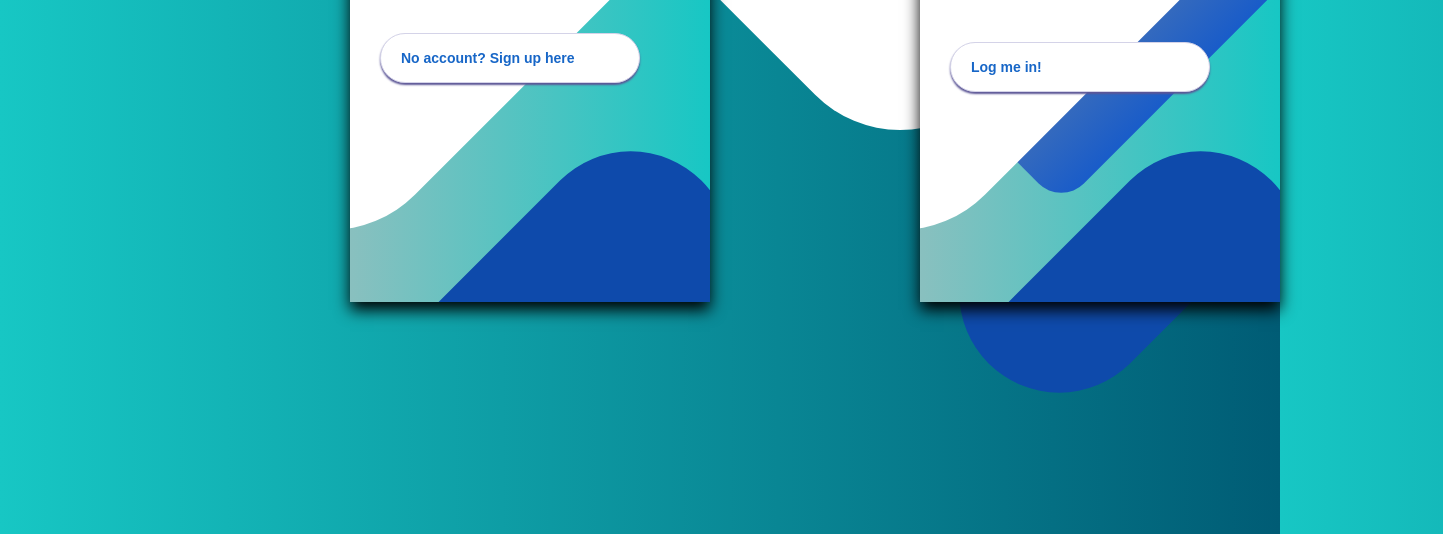
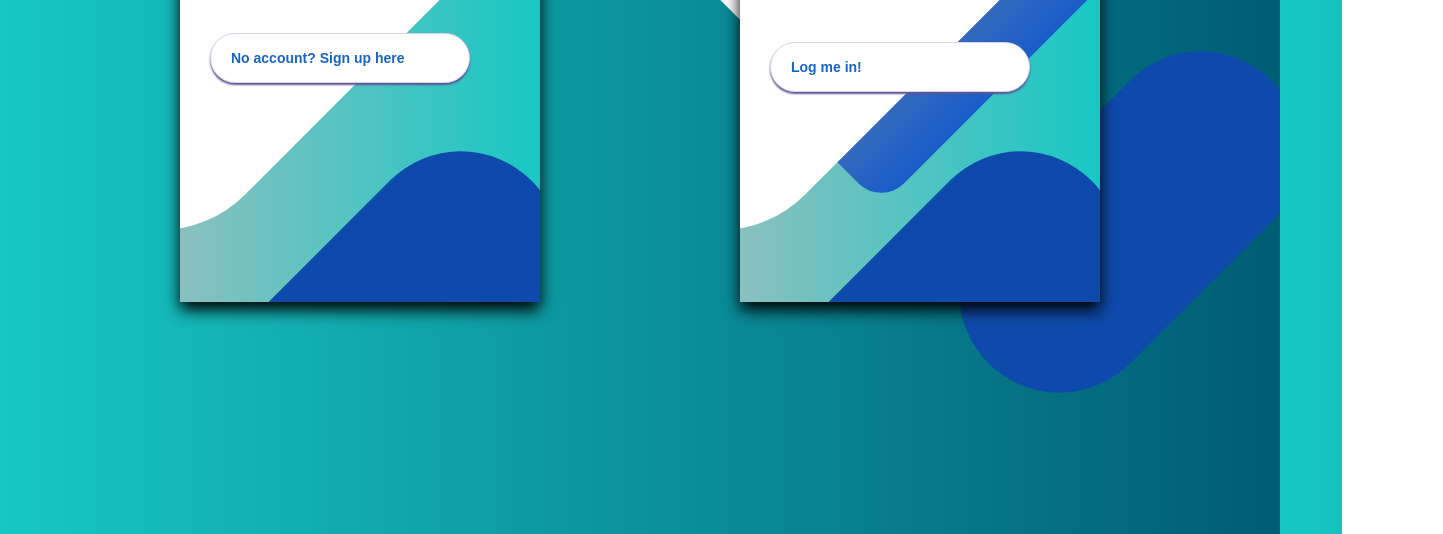
Before and after one commit to madCakes-futureproof/client, a website: page index.html in a window 1280 px wide. Shown: the part 398-932 px from the top of the page, 1443 px wide, since content can reach past the window. Drawn offline with nearby package versions, Linux system fonts and the light colour scheme; no server answers; some icons are missing; a web font is replaced by a local one.

Commit message:
update styling

```diff
--- a/assets/scripts/auth.js
+++ b/assets/scripts/auth.js
@@ -53,7 +53,7 @@ async function login (data) {
                 throw "Unable to authenticate!"
             }
         })
-        .catch(err => alert(err))
+        // .catch(err => alert(err))
 }
 
     document.querySelector(".login").addEventListener("submit", (e) => {
--- a/assets/scripts/main.js
+++ b/assets/scripts/main.js
@@ -153,7 +153,7 @@ function updateStreak(streak) {
 
                 console.log(data);
             })
-            .catch(err => alert("Ooops! Couldn`t update!"))
+            // .catch(err => alert("Ooops! Couldn`t update!"))
         }
 
 async function deleteHabit() {
--- a/assets/styles/styles.css
+++ b/assets/styles/styles.css
@@ -118,15 +118,19 @@ h3 {
 	border-radius: 120px 120px 120px 120px;
 }
 
-
-/* right-hand container */
-
 .container {
 	display: flex;
 	align-items: center;
-	justify-content: right;
+	justify-content: center;
 	min-height: 100vh;
-    padding-left: 210px;
+}
+
+.container-right {
+	display: flex;
+	align-items: center;
+	justify-content: center;
+	min-height: 100vh;
+    padding-left: 200px;
 }
 
 .screen {
--- a/index.html
+++ b/index.html
@@ -48,7 +48,7 @@
         </div>
 
         <!-- Login card (on the right) -->
-        <div class="container">
+        <div class="container-right">
             <div class="screen">
                 <div class="screen__content">
                     <form class="login" action="main-page.html" method="post">
```
